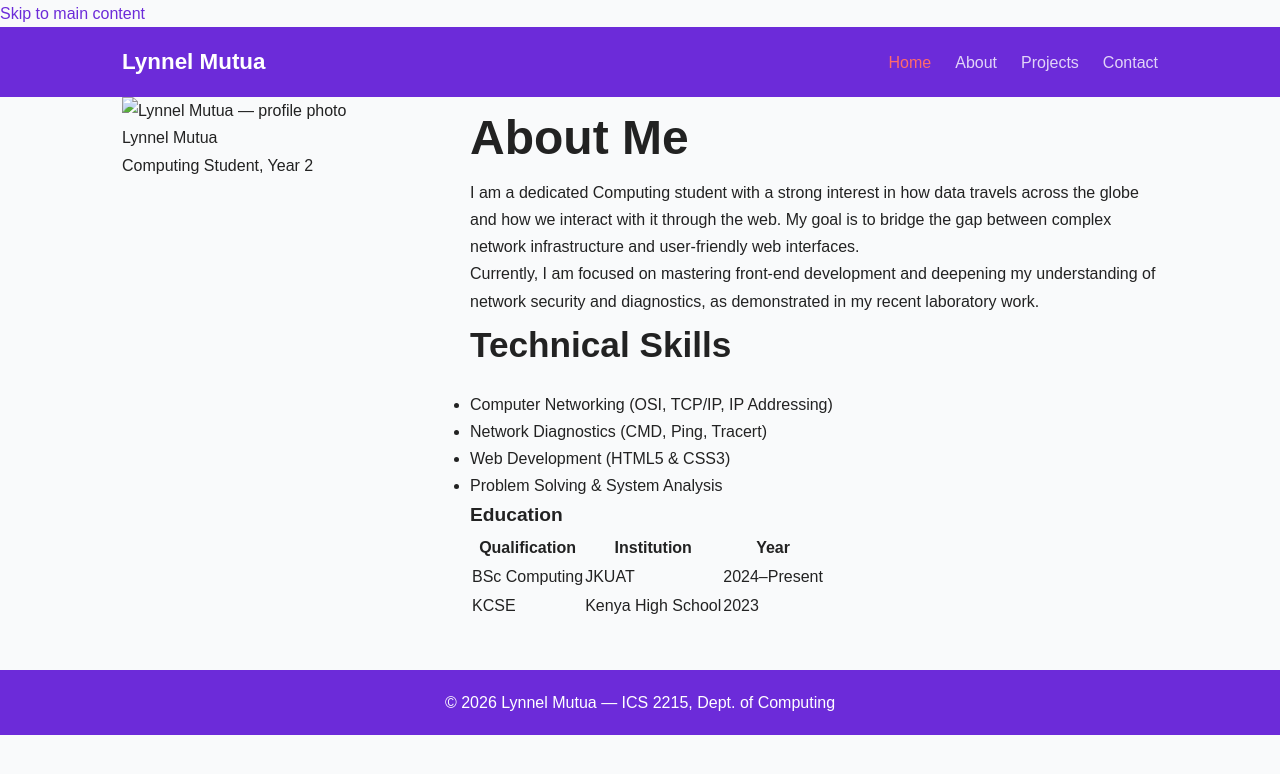
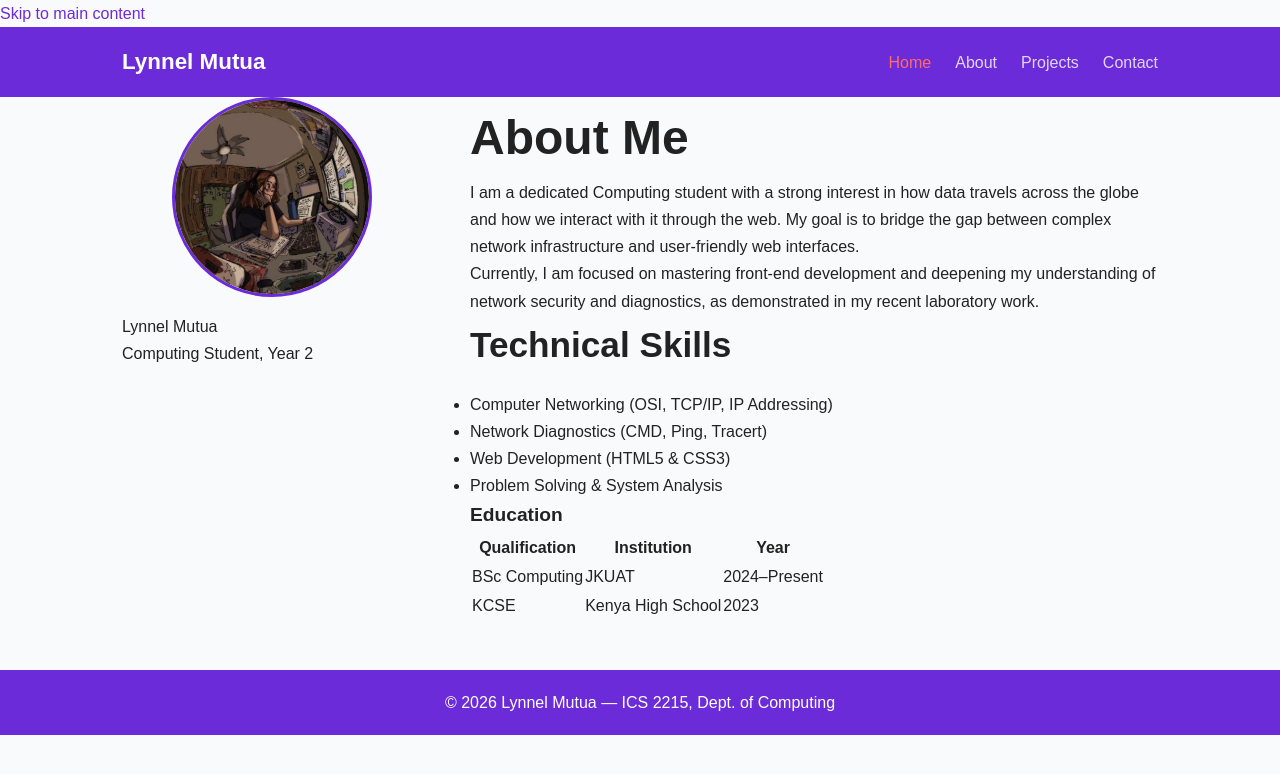
Before and after one commit to lynnelmutua/Portfolio, a plain HTML site: page about.html in a window 1280 px wide. Drawn offline with Linux system fonts and the light colour scheme.

Commit message:
Add profile picture to about page

```diff
--- a/about.html
+++ b/about.html
@@ -35,7 +35,7 @@
   <div class="container about-grid">
 
     <aside>
-      <img src="images/profile.jpg"
+      <img src="images/school.JPG"
            alt="Lynnel Mutua — profile photo"
            class="profile-img">
       <p class="profile-name">Lynnel Mutua</p>
--- a/css/style.css
+++ b/css/style.css
@@ -135,6 +135,15 @@ footer {
   padding: 1.2rem;
   margin-top: 3rem;
 }
+.profile-img {
+  width: 200px;         /* Adjust size as needed */
+  height: 200px;        /* Keep width and height equal for a circle */
+  object-fit: cover;    /* Prevents the image from stretching */
+  border-radius: 50%;   /* Makes the image a perfect circle */
+  border: 3px solid var(--clr-primary); /* Adds your gold/accent border */
+  display: block;
+  margin: 0 auto 1rem;  /* Centers the image and adds bottom spacing */
+}
 /* === 13. RESPONSIVE MEDIA QUERIES === */
 
 /* Tablet and above — 768px+ */
```
Also changed, not shown: images/school.JPG (added).
